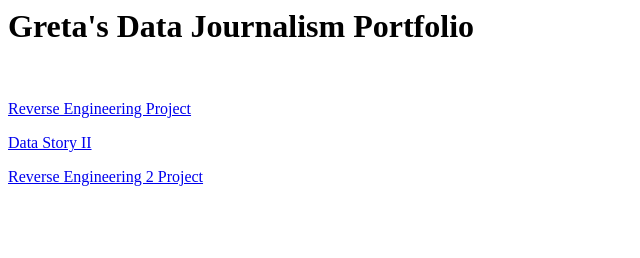
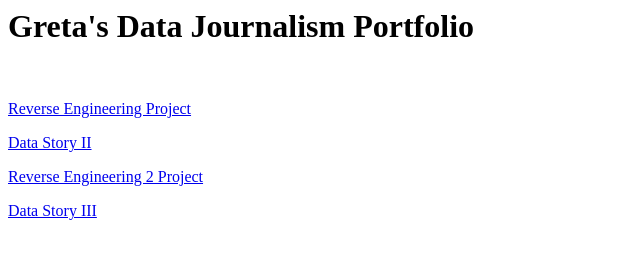
Before and after one commit to gretanderson/gretanderson.github.io, a plain HTML site: page index.html in a window 1280 px wide. Shown: the whole page, without its empty margins (0-640 px from the left). Drawn offline with Linux system fonts and the light colour scheme.

Commit message:
Update index.html

```diff
--- a/index.html
+++ b/index.html
@@ -5,3 +5,7 @@
 <p>
   <a href = "gretanderson.github.io/Data Story II/parking-violation-code">Data Story II</a></p>
 <p><a href = "gretanderson.github.io/greta-reverse-engineering-2">Reverse Engineering 2 Project</a></p>
+
+<p>
+  <a href = "gretanderson.github.io/Data Story III/index.html">Data Story III</a>
+</p>
```
